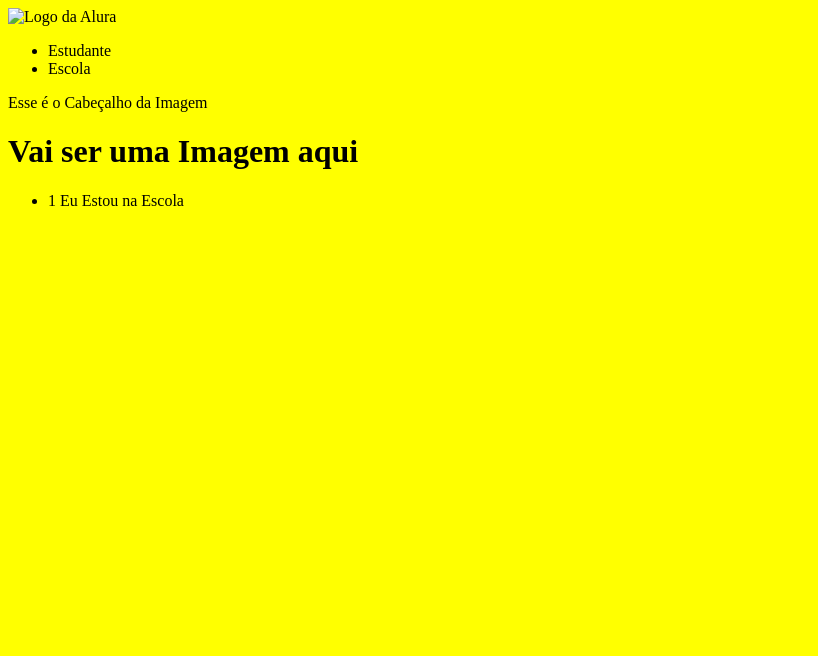
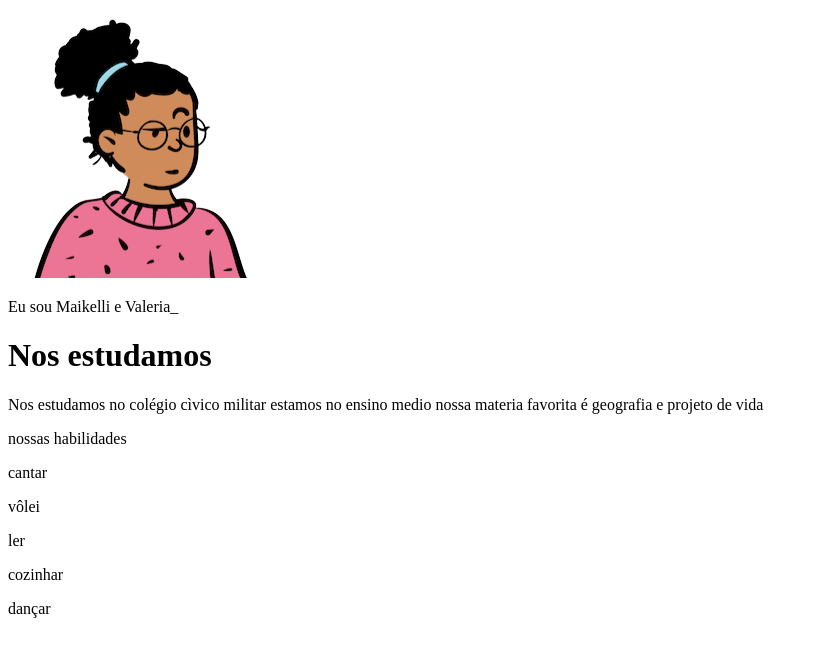
Before and after one commit to maikelli/Maikelli, a plain HTML site: page index.html in a window 1280 px wide. Shown: the whole page, without its empty margins (0-818 px from the left). Drawn offline with Linux system fonts and the light colour scheme.

Commit message:
fizemos ate a aula 2.

```diff
--- a/index.html
+++ b/index.html
@@ -1,36 +1,23 @@
 <!DOCTYPE html>
-<html lang="en">
+<html lang="pt-br">
 <head>
     <meta charset="UTF-8">
-    <meta http-equiv="X-UA-Compatible" content="IE=edge">
     <meta name="viewport" content="width=device-width, initial-scale=1.0">
-    <title>Document</title>
-      <link rel="stylesheet" href="style.css">
-
+    <title>Meu Portfólio-Valeria e Maikelli</title>
 </head>
-<header>
-
-
-  <img class=”cabecalho-imagem” src="./img/alurastart logo 1.png" alt="Logo da Alura">
-  <ul class=”cabecalho-lista-item”>
-   <li>Estudante</li>
-   <li>Escola</li>
-   </ul>
-
-   Esse é o Cabeçalho da Imagem
-
- </header>
-
-
-<body>
-    <h1>Vai ser uma Imagem aqui</h1>
-     <ul>
-
-     <li> 1 Eu Estou na Escola</li>
-
-   </ul>
-
-
-
-    </body>
+</body>
+  <img src="portifolio maikelli-valeria/avatar-perfil.png" alt="Foto de perfil">
+  <p>Eu sou Maikelli e Valeria_</p>
+  <h1>Nos estudamos</h1>
+  <p>Nos estudamos no colégio cìvico militar estamos no ensino medio
+     nossa materia favorita é geografia e projeto de vida</p>
+     <p>nossas habilidades</p>
+     <div>
+     <p>cantar</p>
+     <p>vôlei</p>
+     <p>ler</p>
+    <p>cozinhar</p>
+    <p>dançar</p>
+    </div>
+</body>
 </html>
```
Also changed, not shown: portifolio maikelli-valeria/index.html (deleted), portifolio maikelli-valeria/style.css (deleted).
